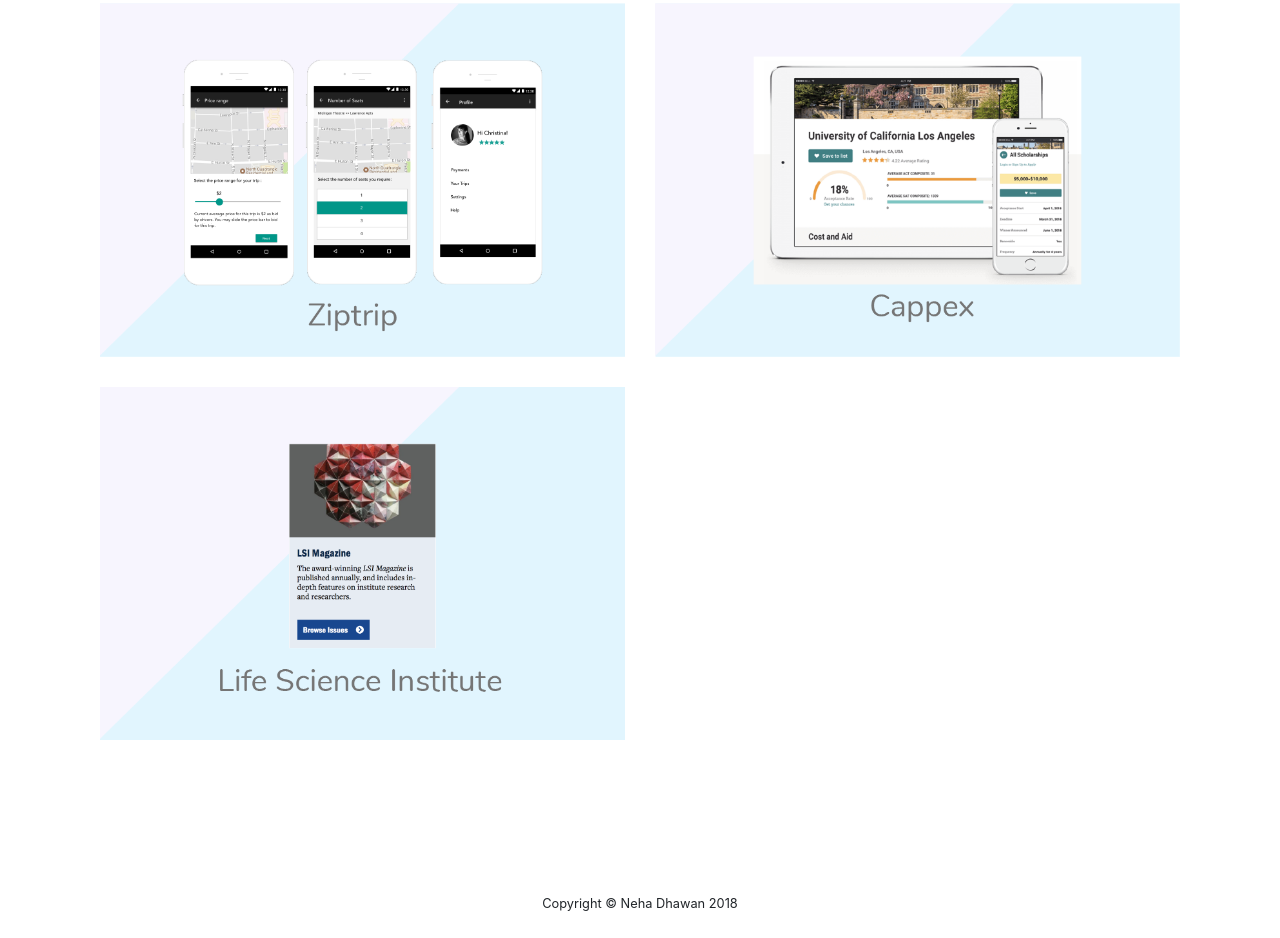
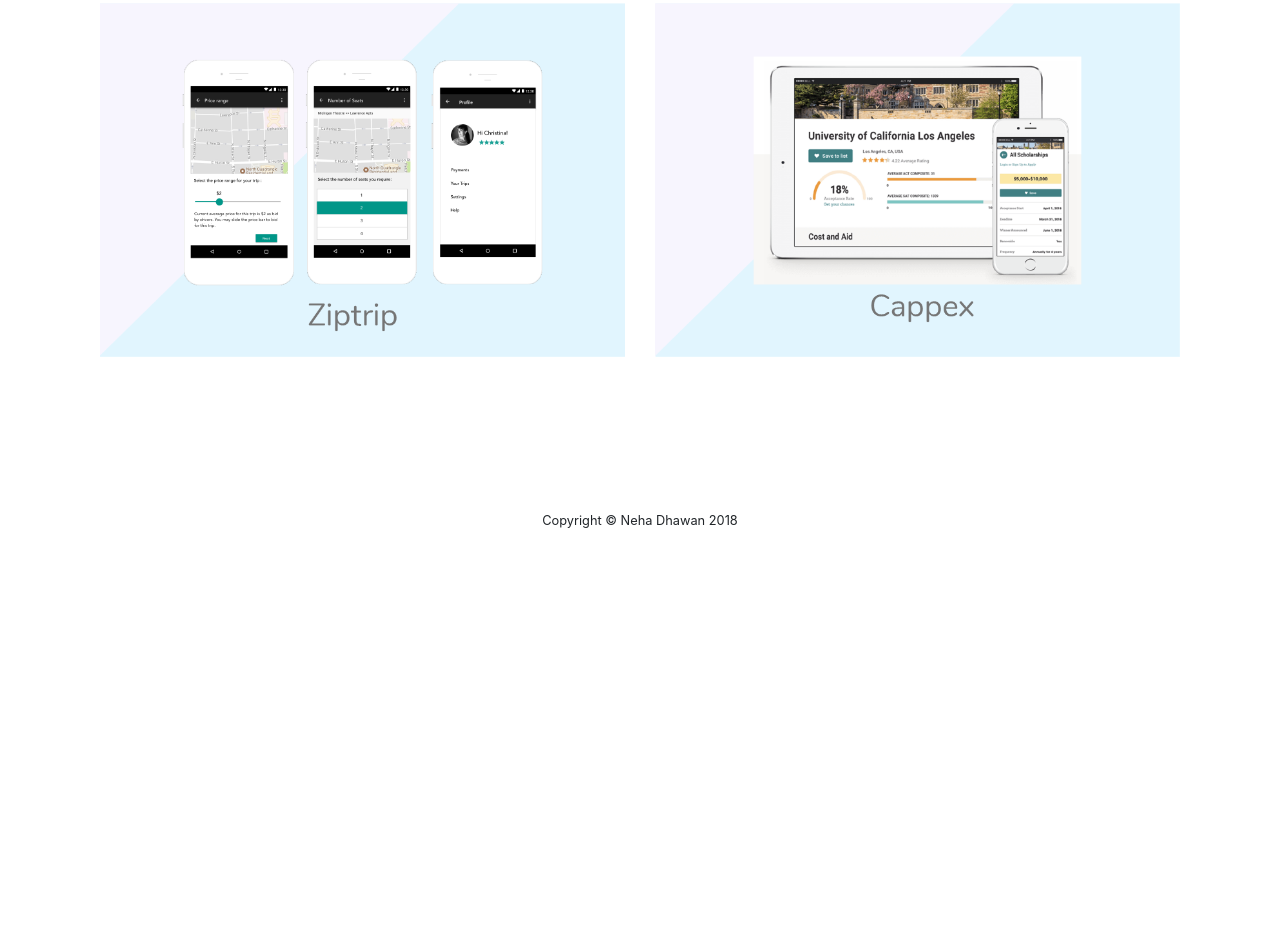
Before and after one commit to dhawanneha/new, a website with bundled scripts: page index.html in a window 1280 px wide. Shown: the part 753-1691 px from the top of the page. After the commit the page ends 1308 px from the top, so only its background shows below. Built offline with nearby package versions, Linux system fonts and the light colour scheme.

Commit message:
removing lsi

```diff
--- a/index.html
+++ b/index.html
@@ -128,7 +128,7 @@
               </div>
 
 
-              <div class="row">
+              <!-- <div class="row">
           <div class="col-lg-6" style="margin-bottom: 30px !important;">
             <a href="lsi.html"> <img src="img/lsi.png" class="img-fluid" alt="UX Research Project">
              <div class="overlay">
@@ -139,12 +139,12 @@
               </div>
 
           <div class="col-lg-6" style="margin-bottom: 30px !important;">
-            <!-- <a href="coupa.html"> <img src="img/coupa.png" class="img-fluid" alt="UX Research Project">
+            <a href="coupa.html"> <img src="img/coupa.png" class="img-fluid" alt="UX Research Project">
               <div class="overlay">
       <div class="text">UX Research to improve Coupa's invoicing process
       </div>
-    </div></a>-->
-   </div>
+    </div></a>
+   </div> -->
 
 
             </div>
```
